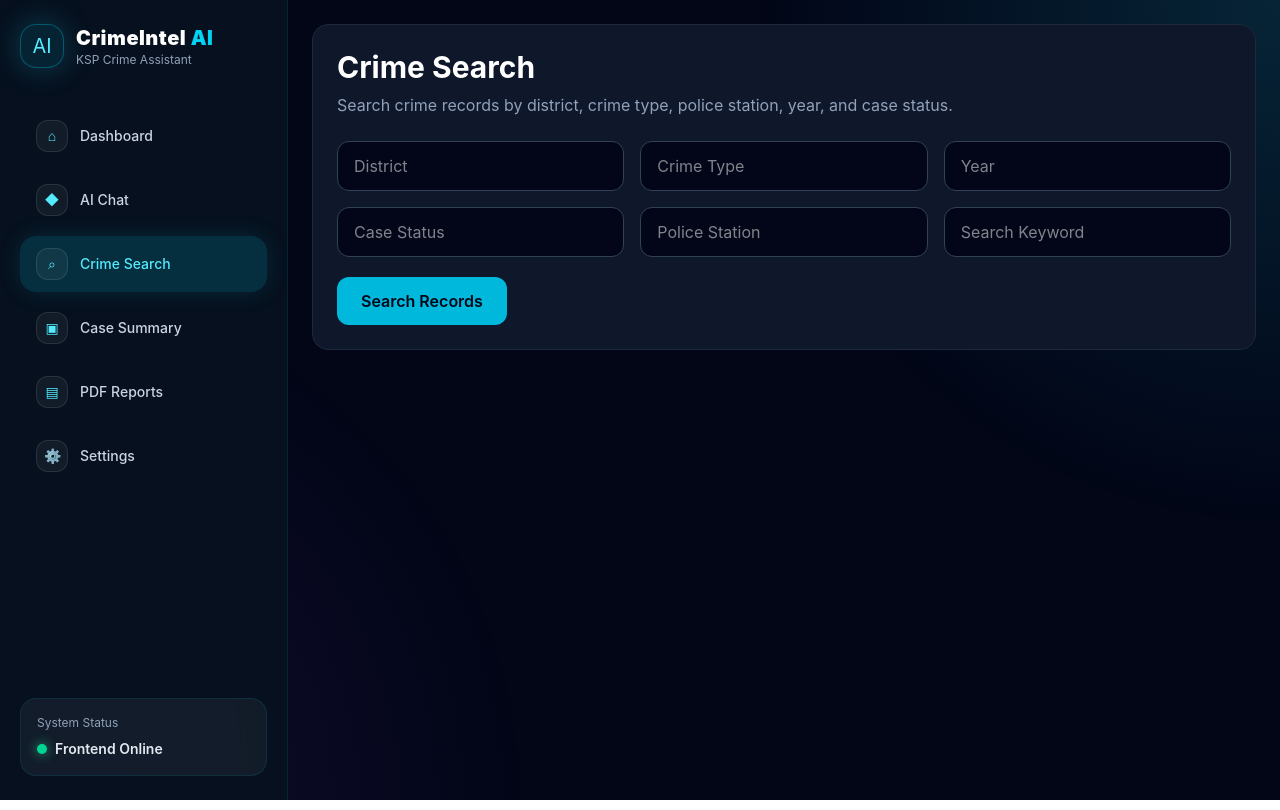
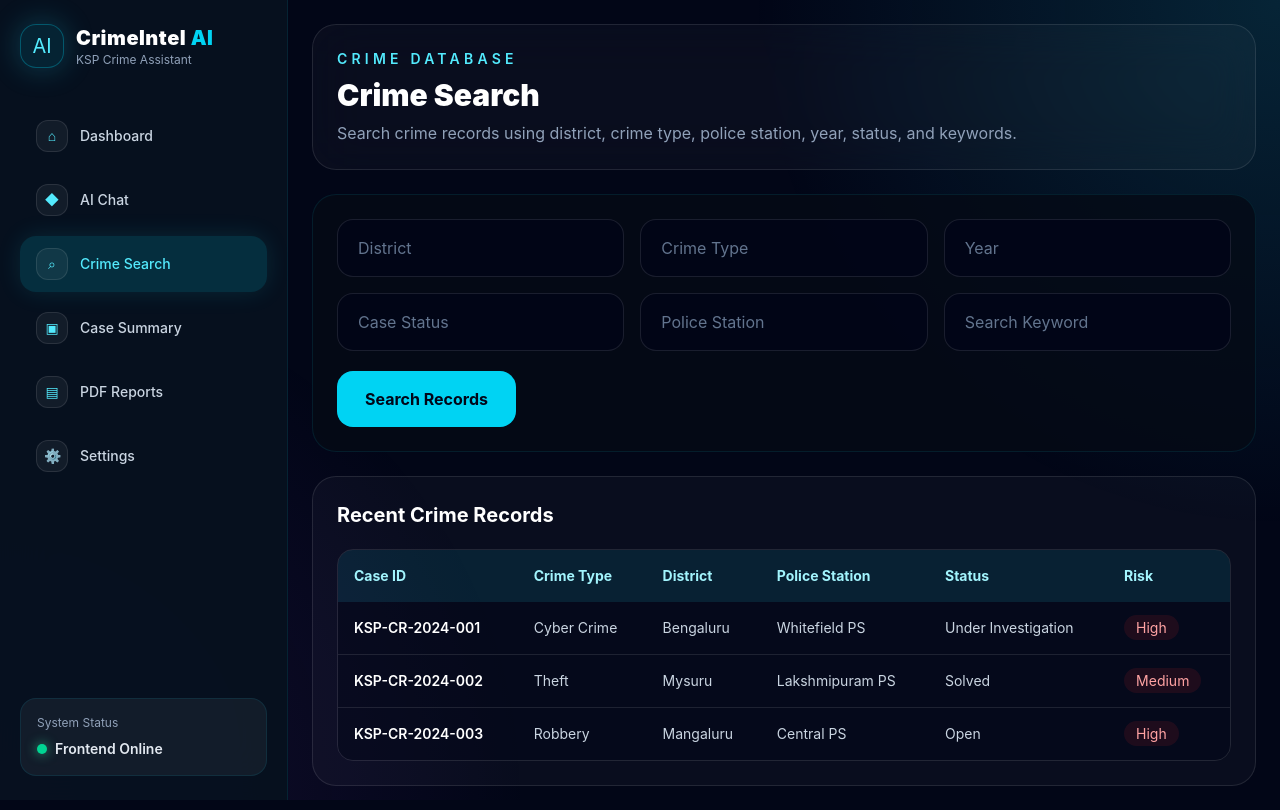
Before and after one commit to Ayush-eng-ai/Datathon-2026-CrimeAI, a React app in the folder Project-1-CrimeIntel-AI-Chatbot/frontend/: page /crime-search in a window 1280 px wide. Built offline with nearby package versions, Linux system fonts and the light colour scheme; the HTML template or start-up script is replaced by a standard one.

Commit message:
Upgrade crime search page with premium records UI

```diff
--- a/Project-1-CrimeIntel-AI-Chatbot/frontend/src/pages/CrimeSearch/CrimeSearch.jsx
+++ b/Project-1-CrimeIntel-AI-Chatbot/frontend/src/pages/CrimeSearch/CrimeSearch.jsx
@@ -1,26 +1,96 @@
 function CrimeSearch() {
+  const records = [
+    {
+      id: "KSP-CR-2024-001",
+      type: "Cyber Crime",
+      district: "Bengaluru",
+      station: "Whitefield PS",
+      status: "Under Investigation",
+      risk: "High",
+    },
+    {
+      id: "KSP-CR-2024-002",
+      type: "Theft",
+      district: "Mysuru",
+      station: "Lakshmipuram PS",
+      status: "Solved",
+      risk: "Medium",
+    },
+    {
+      id: "KSP-CR-2024-003",
+      type: "Robbery",
+      district: "Mangaluru",
+      station: "Central PS",
+      status: "Open",
+      risk: "High",
+    },
+  ]
+
   return (
-    <div className="rounded-2xl border border-slate-800 bg-slate-900 p-6">
-      <h2 className="text-3xl font-bold text-white">Crime Search</h2>
+    <div className="space-y-6">
+      <div className="rounded-3xl border border-white/10 bg-white/[0.03] p-6 backdrop-blur-xl">
+        <p className="text-sm font-semibold uppercase tracking-[0.3em] text-cyan-300">
+          Crime Database
+        </p>
+        <h2 className="mt-2 text-3xl font-black text-white">Crime Search</h2>
         <p className="mt-2 text-slate-400">
-        Search crime records by district, crime type, police station, year, and case status.
+          Search crime records using district, crime type, police station, year, status, and keywords.
         </p>
+      </div>
 
-      <div className="mt-6 grid grid-cols-1 gap-4 md:grid-cols-3">
+      <div className="rounded-3xl border border-cyan-400/10 bg-[#050b16]/80 p-6">
+        <div className="grid gap-4 md:grid-cols-3">
           {["District", "Crime Type", "Year", "Case Status", "Police Station", "Search Keyword"].map(
             (item) => (
               <input
                 key={item}
                 placeholder={item}
-              className="rounded-xl border border-slate-700 bg-slate-950 px-4 py-3 text-white outline-none focus:border-cyan-400"
+                className="rounded-2xl border border-white/10 bg-slate-950/80 px-5 py-4 text-white outline-none placeholder:text-slate-500 focus:border-cyan-400/50"
               />
             )
           )}
         </div>
 
-      <button className="mt-5 rounded-xl bg-cyan-500 px-6 py-3 font-semibold text-slate-950">
+        <button className="mt-5 rounded-2xl bg-cyan-400 px-7 py-4 font-bold text-slate-950 hover:bg-cyan-300">
           Search Records
         </button>
+      </div>
+
+      <div className="rounded-3xl border border-white/10 bg-white/[0.03] p-6">
+        <h3 className="text-xl font-bold text-white">Recent Crime Records</h3>
+
+        <div className="mt-5 overflow-hidden rounded-2xl border border-white/10">
+          <table className="w-full text-left text-sm">
+            <thead className="bg-cyan-400/10 text-cyan-200">
+              <tr>
+                <th className="px-4 py-4">Case ID</th>
+                <th className="px-4 py-4">Crime Type</th>
+                <th className="px-4 py-4">District</th>
+                <th className="px-4 py-4">Police Station</th>
+                <th className="px-4 py-4">Status</th>
+                <th className="px-4 py-4">Risk</th>
+              </tr>
+            </thead>
+
+            <tbody className="divide-y divide-white/10">
+              {records.map((record) => (
+                <tr key={record.id} className="bg-slate-950/50 text-slate-300">
+                  <td className="px-4 py-4 font-semibold text-white">{record.id}</td>
+                  <td className="px-4 py-4">{record.type}</td>
+                  <td className="px-4 py-4">{record.district}</td>
+                  <td className="px-4 py-4">{record.station}</td>
+                  <td className="px-4 py-4">{record.status}</td>
+                  <td className="px-4 py-4">
+                    <span className="rounded-full bg-red-500/10 px-3 py-1 text-red-300">
+                      {record.risk}
+                    </span>
+                  </td>
+                </tr>
+              ))}
+            </tbody>
+          </table>
+        </div>
+      </div>
     </div>
   )
 }
```
Lines whose indentation alone changed are shown as unchanged.
